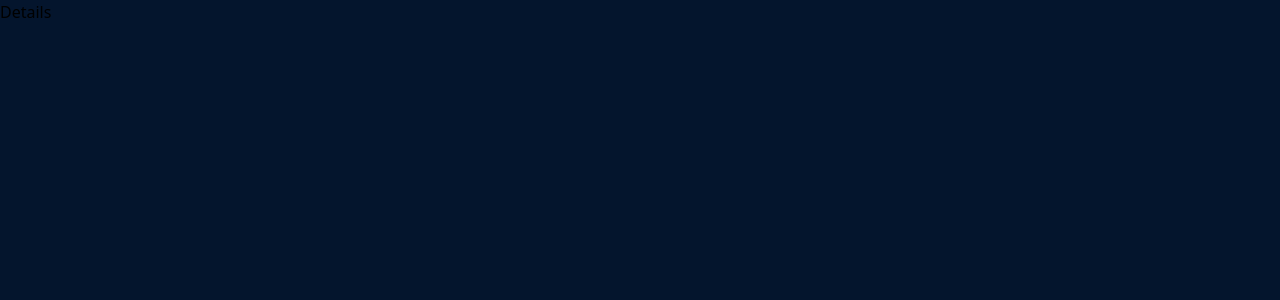
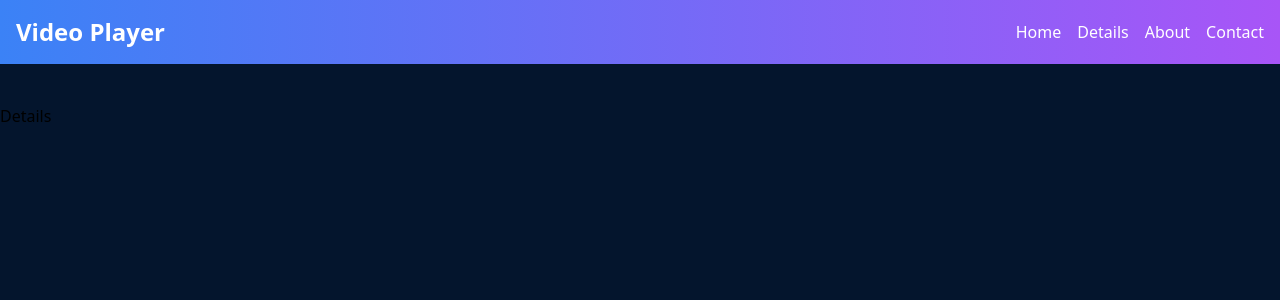
Before and after one commit to SumitPokhriyal5/video-player, a React (Vite) app: page /details in a window 1280 px wide. Shown: the top 300 px of the page. Built offline with nearby package versions, Linux system fonts and the light colour scheme.

Commit message:
created navbar

```diff
--- a/src/App.tsx
+++ b/src/App.tsx
@@ -1,11 +1,13 @@
 import { ToastContainer } from 'react-toastify';
 import 'react-toastify/dist/ReactToastify.css';
 import AllRoutes from './routes/AllRoutes';
+import Navbar from './components/Navbar';
 
 const App = () => {
   return (
     <div>
       <ToastContainer />
+      <Navbar />
       <AllRoutes />
     </div>
   )
--- a/src/components/VideoGridSkeleton.tsx
+++ b/src/components/HomeLoadingSkeleton.tsx
@@ -1,4 +1,4 @@
-const VideoGridSkeleton = () => {
+const HomeLoadingSkeleton = () => {
   return (
     <div
       role="status"
@@ -40,4 +40,4 @@ const VideoGridSkeleton = () => {
   );
 };
 
-export default VideoGridSkeleton;
+export default HomeLoadingSkeleton;
--- /dev/null
+++ b/src/components/Navbar.tsx
@@ -0,0 +1,37 @@
+import { Link } from "react-router-dom";
+
+const Navbar = () => {
+  return (
+    <nav className="bg-gradient-to-r from-blue-500 to-purple-500 p-4 mb-10">
+      <div className="container mx-auto flex items-center justify-between">
+        <div className="text-white text-lg font-bold">
+          <span className="text-2xl">Video Player</span>
+        </div>
+        <div className="flex items-center">
+          <div className="mr-4">
+            <Link to="/" className="text-white hover:text-gray-200">
+              Home
+            </Link>
+          </div>
+          <div className="mr-4">
+            <Link to="#" className="text-white hover:text-gray-200">
+              Details
+            </Link>
+          </div>
+          <div className="mr-4">
+            <Link to="#" className="text-white hover:text-gray-200">
+              About
+            </Link>
+          </div>
+          <div>
+            <Link to="#" className="text-white hover:text-gray-200">
+              Contact
+            </Link>
+          </div>
+        </div>
+      </div>
+    </nav>
+  );
+};
+
+export default Navbar;
--- a/src/pages/Home.tsx
+++ b/src/pages/Home.tsx
@@ -5,7 +5,7 @@ import { RootState } from "../store/store";
 import { useEffect, useState } from "react";
 import { getAllVideosApi } from "../store/videos.api";
 import VideoCard from "../components/VideoCard";
-import VideoGridSkeleton from "../components/VideoGridSkeleton";
+import HomeLoadingSkeleton from "../components/HomeLoadingSkeleton";
 
 const Home = () => {
   const dispatch = useDispatch<ThunkDispatch<any, null, AnyAction>>();
@@ -36,12 +36,12 @@ const Home = () => {
     return (
       <div className="grid grid-cols-3 gap-10 items-center justify-center w-11/12 m-auto">
         {[0,1,2,3,4,5].map((el) => (
-          <VideoGridSkeleton key={el} />
+          <HomeLoadingSkeleton key={el} />
         ))}
       </div>
     );
   return (
-    <div>
+    <div className="">
       <div className="grid grid-cols-3 gap-10 items-center justify-center w-11/12 m-auto">
         {data?.posts?.map((video) => (
           <VideoCard
```
